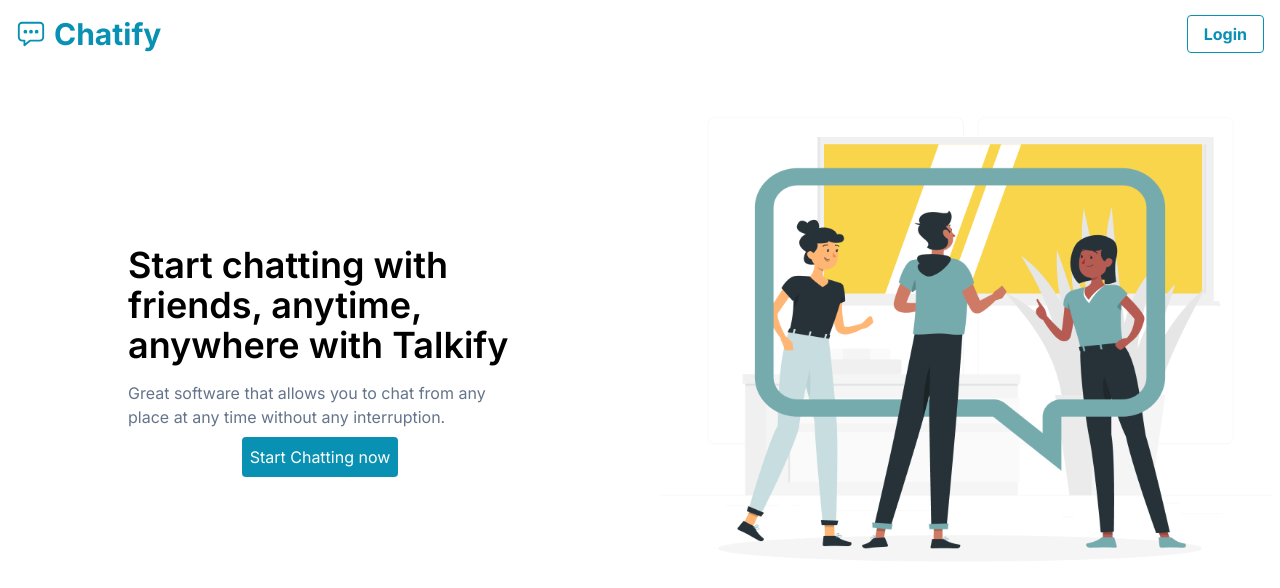
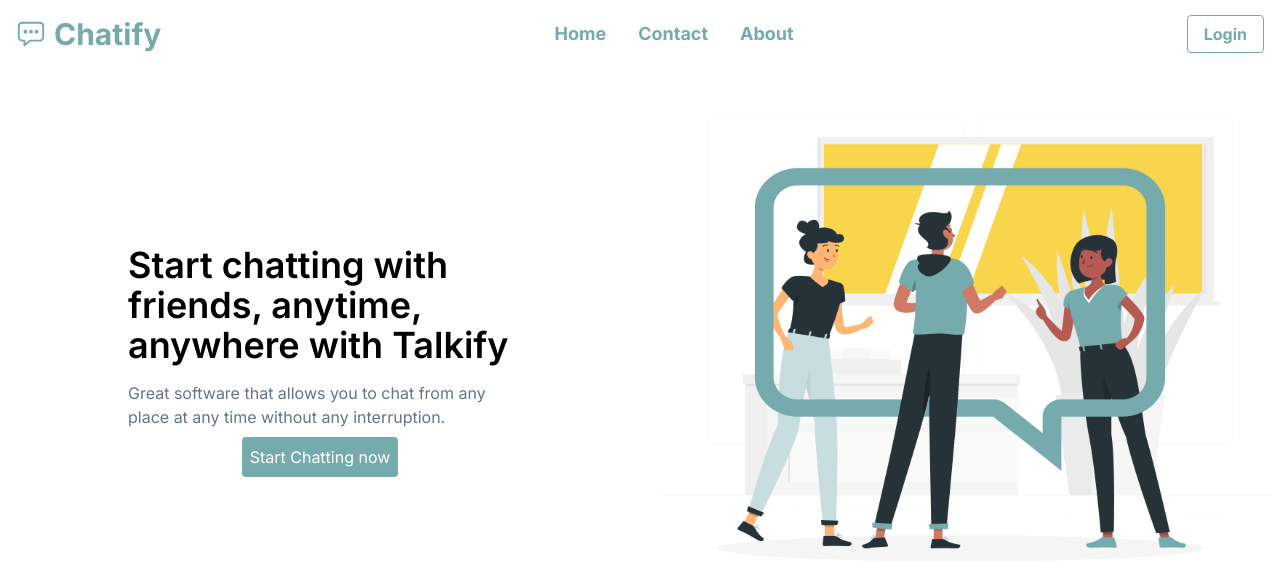
Before and after one commit to rami-mohamed2347/chatify-FE, a Next.js app: page /about in a window 1280 px wide. Shown: the top 588 px of the page. Built offline with nearby package versions, Linux system fonts and the light colour scheme.

Commit message:
add some css code

```diff
--- a/app/about/page.tsx
+++ b/app/about/page.tsx
@@ -1,21 +1,27 @@
 import Link from 'next/link'
 import React from 'react'
 import { IoChatboxEllipsesOutline } from 'react-icons/io5'
-// import { useNavigate } from 'react-router-dom';
-// import { Link } from 'react-router-dom';
+
 
 export default function LandingPage() {
-  // const navigate=useNavigate();
+
   return <>
   <div className='container m-auto'>
-    <nav className=" py-4">
+    <nav className="container m-auto py-4">
   <ul className="flex justify-between items-center px-4">
     <li className="flex items-center text-3xl">
-      <IoChatboxEllipsesOutline className="text-cyan-600 bg mr-2" />
-      <span className="text-cyan-600 font-bold ">Chatify</span>
+      <IoChatboxEllipsesOutline className="text-skyblue bg mr-2" />
+      <span className="text-skyblue font-bold ">Chatify</span>
     </li>
     <li>
-      <Link href={'/'} className="border border-cyan-600 hover:bg-cyan-600 text-cyan-600 hover:text-white font-bold py-2 px-4 rounded">
+      <ul className='flex space-x-8 text-lg font-bold text-skyblue'>
+        <li className='cursor-pointer'>Home</li>
+        <li className='cursor-pointer'>Contact</li>
+        <li className='cursor-pointer'>About</li>
+      </ul>
+    </li>
+    <li>
+      <Link href={'/'} className="border border-skyblue hover:bg-skyblue text-skyblue hover:text-white font-bold py-2 px-4 rounded">
         Login
       </Link>
     </li>
@@ -26,7 +32,7 @@ export default function LandingPage() {
     <div className="flex flex-col  max-w-96 m-auto items-center rounded-md">
       <h1 className="py-4 text-4xl font-semibold">Start chatting with friends, anytime, anywhere with Talkify </h1>
     <p className='text-slate-500'>Great software that allows you to chat from any place at any time without any interruption.</p>
-    <Link className='text-white my-2 bg-cyan-600 hover:bg-cyan-900 p-2 rounded' href="/" >Start Chatting now</Link>
+    <Link className='text-white my-2 bg-skyblue hover:bg-cyan-900 p-2 rounded' href="/" >Start Chatting now</Link>
     </div>
     <div className=" rounded-md">
       <img src="/images/Group Chat-rafiki 1.png" alt="Chatify" />
--- a/tailwind.config.ts
+++ b/tailwind.config.ts
@@ -7,7 +7,10 @@ const config: Config = {
     "./app/**/*.{js,ts,jsx,tsx,mdx}",
   ],
   theme: {
-    extend: {},
+    extend: {colors:{
+      skyblue:'#76ABAE',
+      grayColor:"#D2E1E2"
+    }},
   },
   plugins: [
     require("@tailwindcss/forms")({
```
